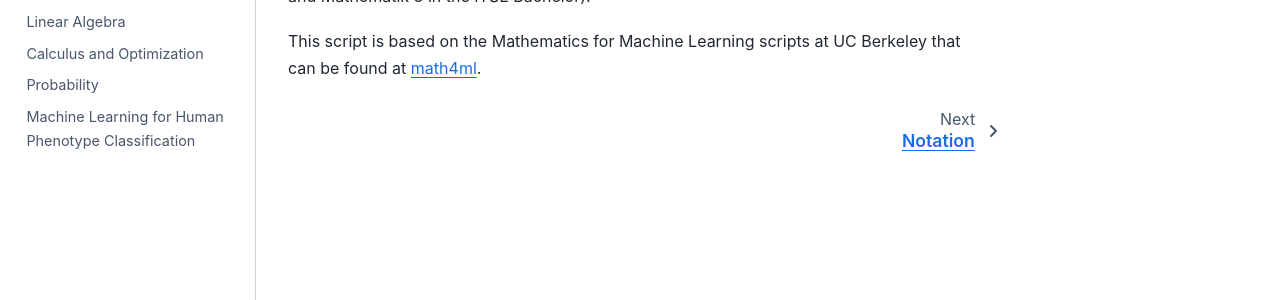
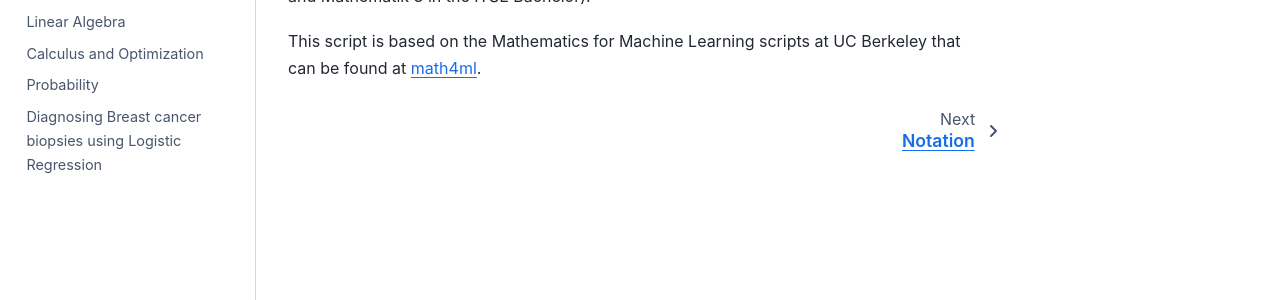
Before and after one commit to HealthML/Math4ML, a Jupyter Book: the page built from index.md, in a window 1280 px wide. Shown: the part 295-595 px from the top of the page. Built offline with Jupyter Book 1.0.4 settings and Sphinx 7.4.7 and the Sphinx Book theme 1.1.4, drawn with Linux system fonts in a browser that asks for light colours.

Commit message:
notebook title changed

````diff
--- a/logistic_regression_uci_breast_cancer/phenotype_classification_LogisticRegression.md
+++ b/logistic_regression_uci_breast_cancer/phenotype_classification_LogisticRegression.md
@@ -13,7 +13,7 @@ kernelspec:
 
 +++ {"slideshow": {"slide_type": "slide"}}
 
-# Machine Learning for Human Phenotype Classification
+# Diagnosing Breast cancer biopsies using Logistic Regression
 
 ```{code-cell} ipython3
 :tags: [hide-input]
````
Also changed, not shown: other parts of logistic_regression_uci_breast_cancer/phenotype_classification_LogisticRegression.md (+0 -3 lines).
